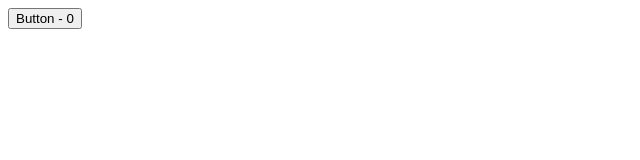
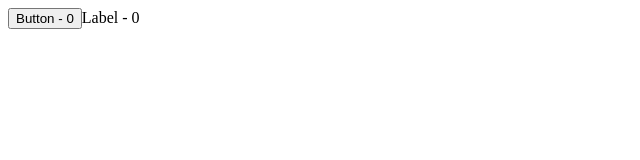
Before and after one commit to stephendodd/EggheadReactTute, a React app: page / in a window 1280 px wide. Shown: the top 160 px of the page, without its empty margins (0-640 px from the left). Built offline with nearby package versions, Linux system fonts and the light colour scheme.

Commit message:
Actually finished tute12

```diff
--- a/App.js
+++ b/App.js
@@ -33,7 +33,12 @@ const Button = (props) => <button
                             {props.txt} - {props.val}
                           </button>
 
+const Label = (props) => <label
+                            onMouseMove={props.update}>
+                            {props.txt} - {props.val}
+                          </label>
 let ButtonMixed = Mixin(Button)
+let LabelMixed = Mixin(Label)
 
 class App extends React.Component {
 
@@ -41,6 +46,7 @@ class App extends React.Component {
     return (
       <div>
         <ButtonMixed txt ="Button" />
+        <LabelMixed txt ="Label" />
       </div>
     );
   }
```
